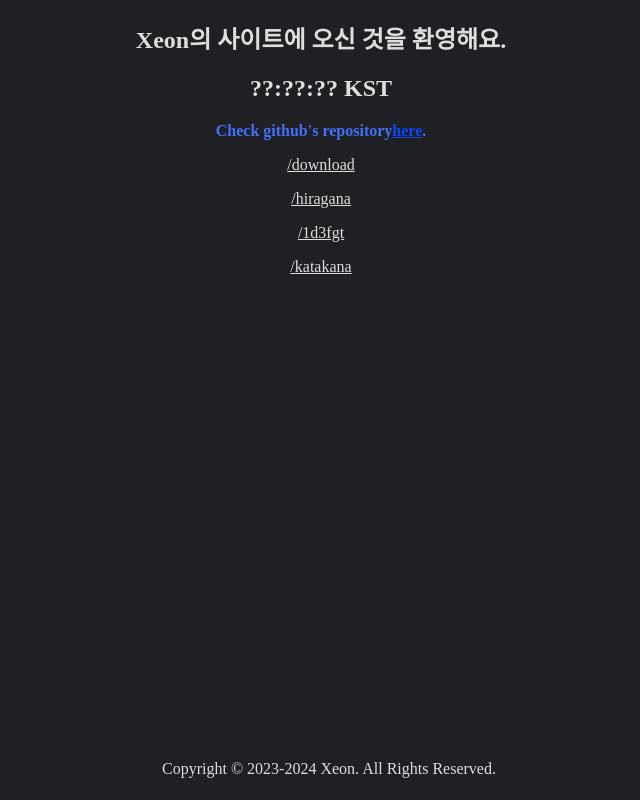
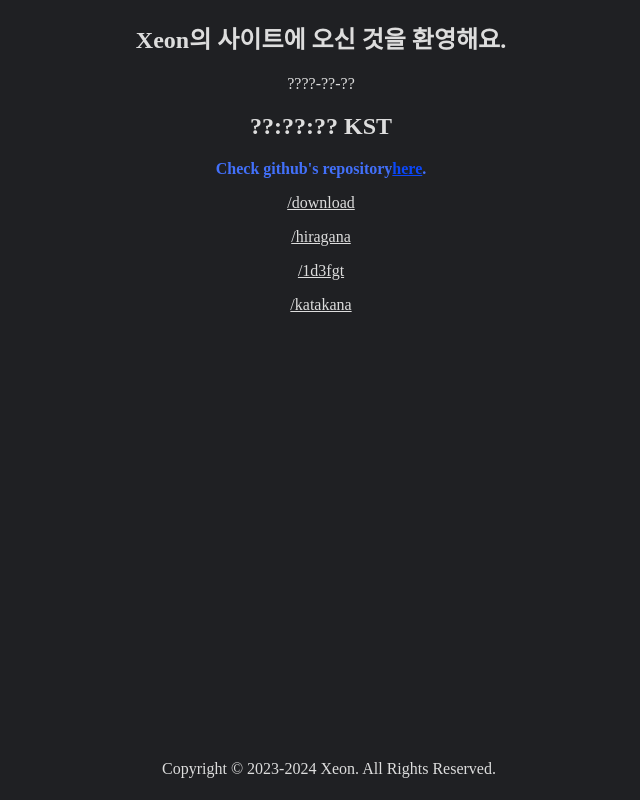
Before and after one commit to xeon3873/xeon3873.github.io, a plain HTML site: page index.html in a window 1280 px wide. Shown: the whole page, without its empty margins (319-959 px from the left). Drawn offline with Linux system fonts and the light colour scheme.

Commit message:
Update index.html

```diff
--- a/index.html
+++ b/index.html
@@ -22,6 +22,7 @@
     </head>
     <body>
         <h2>Xeon의 사이트에 오신 것을 환영해요.</h2>
+        <p class="clock">????-??-??</p>
         <h2 class="clock">??:??:?? KST</h2>
         <strong style="color: #4270fa">Check github's repository<a href="https://github.com/xeon3873/xeon3873.github.io" style="color: #0b47f9">here</a>.</strong>
         <p><a href="download">/download</a></p>
```
